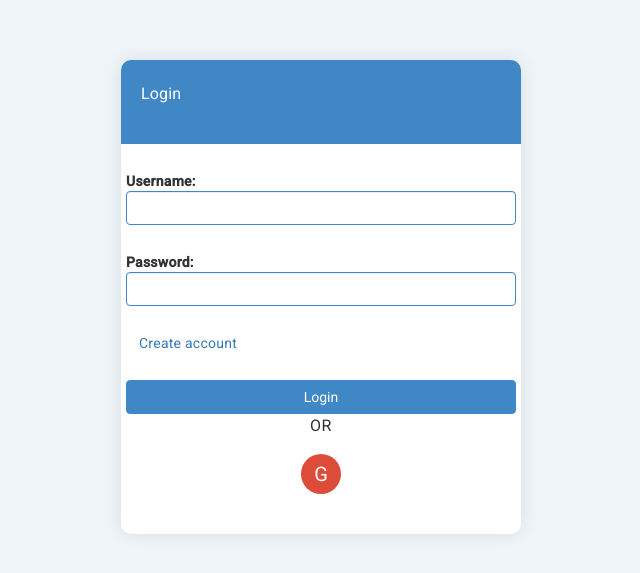
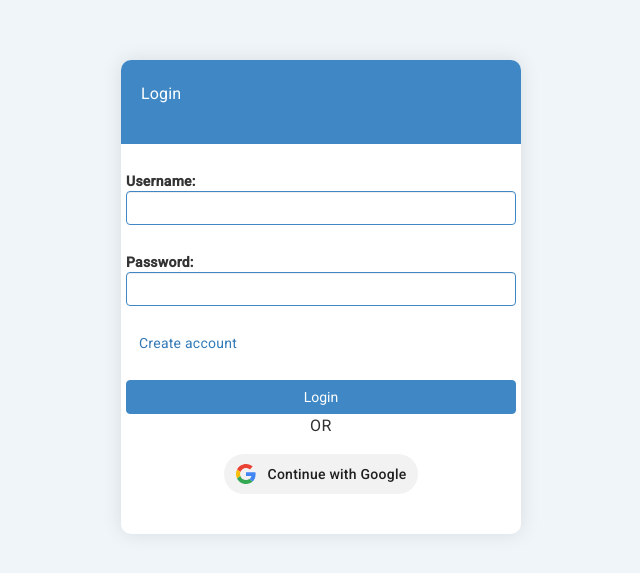
Before and after one commit to WasterK/KWS-IoT-Frontend, an Angular app: page / in a window 1280 px wide. Shown: the part 103-676 px from the top of the page, without its empty margins (319-959 px from the left). Built offline with nearby package versions, Linux system fonts and the light colour scheme.

Commit message:
Standard google login icon added

```diff
--- a/src/app/login/login.component.css
+++ b/src/app/login/login.component.css
@@ -84,3 +84,110 @@
 .google-login:hover {
   background-color: #c53727; /* Darker shade of Google red */
 }
+
+.gsi-material-button {
+  -moz-user-select: none;
+  -webkit-user-select: none;
+  -ms-user-select: none;
+  -webkit-appearance: none;
+  background-color: #f2f2f2;
+  background-image: none;
+  border: none;
+  -webkit-border-radius: 20px;
+  border-radius: 20px;
+  -webkit-box-sizing: border-box;
+  box-sizing: border-box;
+  color: #1f1f1f;
+  cursor: pointer;
+  font-family: 'Roboto', arial, sans-serif;
+  font-size: 14px;
+  height: 40px;
+  letter-spacing: 0.25px;
+  outline: none;
+  overflow: hidden;
+  padding: 0 12px;
+  position: relative;
+  text-align: center;
+  -webkit-transition: background-color .218s, border-color .218s, box-shadow .218s;
+  transition: background-color .218s, border-color .218s, box-shadow .218s;
+  vertical-align: middle;
+  white-space: nowrap;
+  width: auto;
+  max-width: 400px;
+  min-width: min-content;
+}
+
+.gsi-material-button .gsi-material-button-icon {
+  height: 20px;
+  margin-right: 12px;
+  min-width: 20px;
+  width: 20px;
+}
+
+.gsi-material-button .gsi-material-button-content-wrapper {
+  -webkit-align-items: center;
+  align-items: center;
+  display: flex;
+  -webkit-flex-direction: row;
+  flex-direction: row;
+  -webkit-flex-wrap: nowrap;
+  flex-wrap: nowrap;
+  height: 100%;
+  justify-content: space-between;
+  position: relative;
+  width: 100%;
+}
+
+.gsi-material-button .gsi-material-button-contents {
+  -webkit-flex-grow: 1;
+  flex-grow: 1;
+  font-family: 'Roboto', arial, sans-serif;
+  font-weight: 500;
+  overflow: hidden;
+  text-overflow: ellipsis;
+  vertical-align: top;
+}
+
+.gsi-material-button .gsi-material-button-state {
+  -webkit-transition: opacity .218s;
+  transition: opacity .218s;
+  bottom: 0;
+  left: 0;
+  opacity: 0;
+  position: absolute;
+  right: 0;
+  top: 0;
+}
+
+.gsi-material-button:disabled {
+  cursor: default;
+  background-color: #ffffff61;
+}
+
+.gsi-material-button:disabled .gsi-material-button-state {
+  background-color: #1f1f1f1f;
+}
+
+.gsi-material-button:disabled .gsi-material-button-contents {
+  opacity: 38%;
+}
+
+.gsi-material-button:disabled .gsi-material-button-icon {
+  opacity: 38%;
+}
+
+.gsi-material-button:not(:disabled):active .gsi-material-button-state,
+.gsi-material-button:not(:disabled):focus .gsi-material-button-state {
+  background-color: #001d35;
+  opacity: 12%;
+}
+
+.gsi-material-button:not(:disabled):hover {
+  -webkit-box-shadow: 0 1px 2px 0 rgba(60, 64, 67, .30), 0 1px 3px 1px rgba(60, 64, 67, .15);
+  box-shadow: 0 1px 2px 0 rgba(60, 64, 67, .30), 0 1px 3px 1px rgba(60, 64, 67, .15);
+}
+
+.gsi-material-button:not(:disabled):hover .gsi-material-button-state {
+  background-color: #001d35;
+  opacity: 8%;
+}
--- a/src/app/login/login.component.html
+++ b/src/app/login/login.component.html
@@ -22,7 +22,22 @@
         <div class="form-group center">
           <button type="submit" class="btn btn-primary" (click)="onSubmit()">Login</button>
           <h4>OR</h4>
-          <button class="google-login" (click)="onSignIn()"><span class="google-icon">G</span></button>
+          <button class="gsi-material-button" (click)="onSignIn()">
+            <div class="gsi-material-button-state"></div>
+            <div class="gsi-material-button-content-wrapper">
+              <div class="gsi-material-button-icon">
+                <svg version="1.1" xmlns="http://www.w3.org/2000/svg" viewBox="0 0 48 48" xmlns:xlink="http://www.w3.org/1999/xlink" style="display: block;">
+                  <path fill="#EA4335" d="M24 9.5c3.54 0 6.71 1.22 9.21 3.6l6.85-6.85C35.9 2.38 30.47 0 24 0 14.62 0 6.51 5.38 2.56 13.22l7.98 6.19C12.43 13.72 17.74 9.5 24 9.5z"></path>
+                  <path fill="#4285F4" d="M46.98 24.55c0-1.57-.15-3.09-.38-4.55H24v9.02h12.94c-.58 2.96-2.26 5.48-4.78 7.18l7.73 6c4.51-4.18 7.09-10.36 7.09-17.65z"></path>
+                  <path fill="#FBBC05" d="M10.53 28.59c-.48-1.45-.76-2.99-.76-4.59s.27-3.14.76-4.59l-7.98-6.19C.92 16.46 0 20.12 0 24c0 3.88.92 7.54 2.56 10.78l7.97-6.19z"></path>
+                  <path fill="#34A853" d="M24 48c6.48 0 11.93-2.13 15.89-5.81l-7.73-6c-2.15 1.45-4.92 2.3-8.16 2.3-6.26 0-11.57-4.22-13.47-9.91l-7.98 6.19C6.51 42.62 14.62 48 24 48z"></path>
+                  <path fill="none" d="M0 0h48v48H0z"></path>
+                </svg>
+              </div>
+              <span class="gsi-material-button-contents">Continue with Google</span>
+              <span style="display: none;">Continue with Google</span>
+            </div>
+          </button>
         </div>
       </form>
     </div>
```
